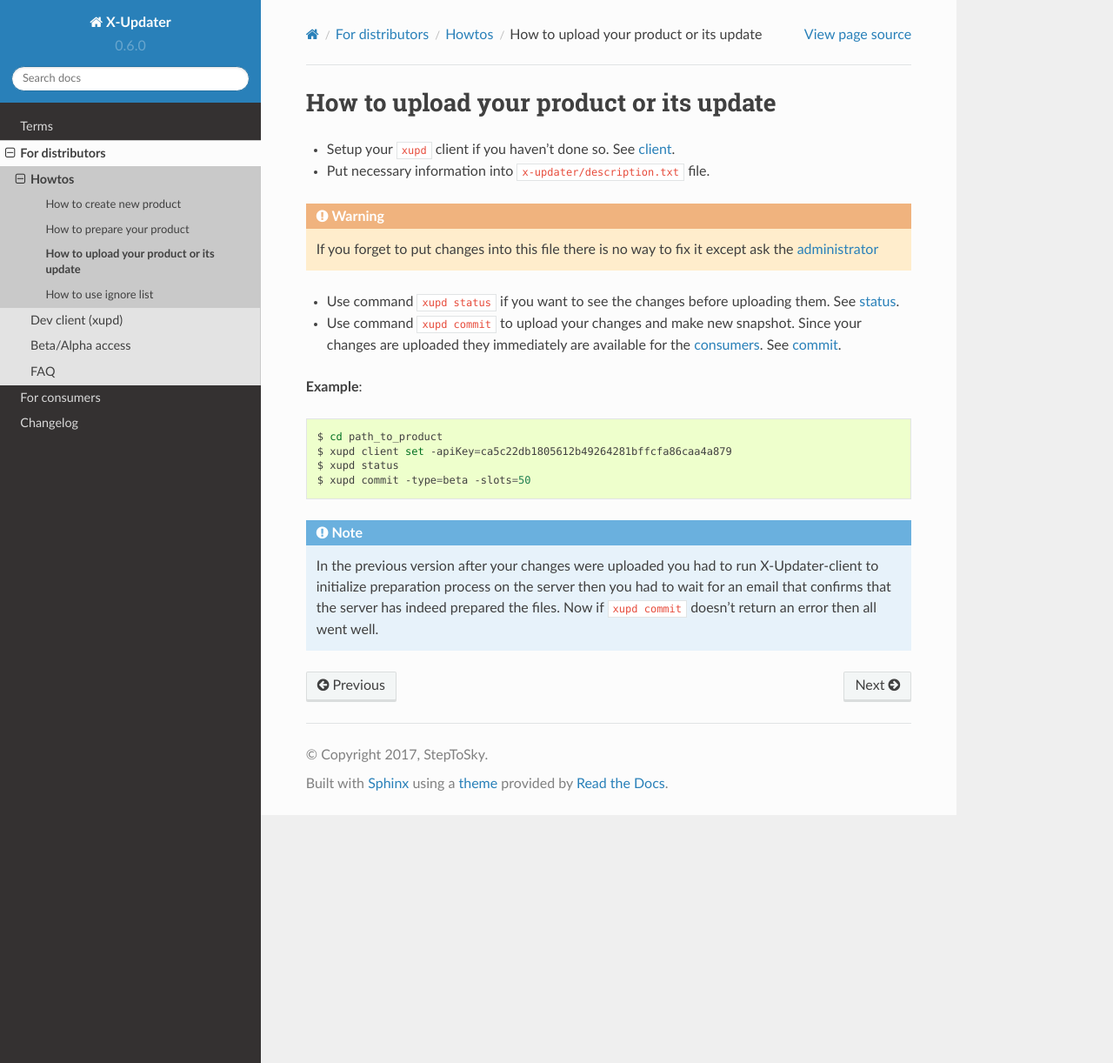
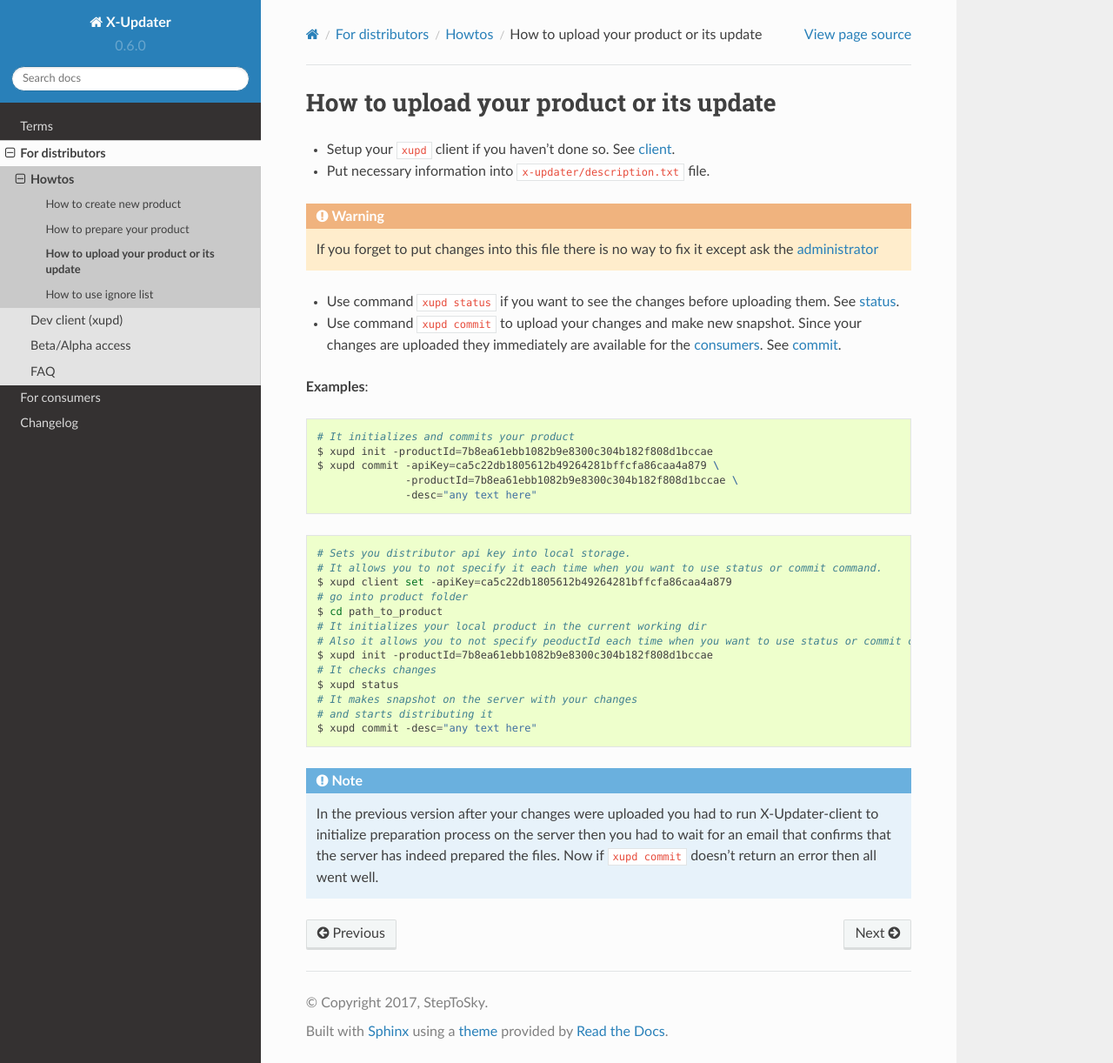
Before and after one commit to steptosky/x-updater-doc, a Sphinx documentation site: the page built from source/for-distributors/howtos/upload-product.rst, in a window 1280 px wide and 1222 px high. Shown: the whole window at 87% size. Built offline with Sphinx 7.4.7 and the Read the Docs theme 2.0.0, drawn with Linux system fonts in a browser that asks for light colours.

Commit message:
Fixed and improved examples

```diff
--- a/source/for-distributors/howtos/upload-product.rst
+++ b/source/for-distributors/howtos/upload-product.rst
@@ -14,14 +14,32 @@
 - Use command ``xupd status`` if you want to see the changes before uploading them. See :ref:`xupd_status`.
 - Use command ``xupd commit`` to upload your changes and make new snapshot. Since your changes are uploaded they immediately are available for the |consumers|. See :ref:`xupd_commit`.
 
-**Example**:
+**Examples**:
 
 .. code-block:: bash
 
+   # It initializes and commits your product
+   $ xupd init -productId=7b8ea61ebb1082b9e8300c304b182f808d1bccae
+   $ xupd commit -apiKey=ca5c22db1805612b49264281bffcfa86caa4a879 \
+                 -productId=7b8ea61ebb1082b9e8300c304b182f808d1bccae \
+                 -desc="any text here"
+
+.. code-block:: bash
+
+   # Sets you distributor api key into local storage.
+   # It allows you to not specify it each time when you want to use status or commit command.
+   $ xupd client set -apiKey=ca5c22db1805612b49264281bffcfa86caa4a879
+   # go into product folder
    $ cd path_to_product
-   $ xupd client set -apiKey=ca5c22db1805612b49264281bffcfa86caa4a879
+   # It initializes your local product in the current working dir
+   # Also it allows you to not specify peoductId each time when you want to use status or commit command.
+   $ xupd init -productId=7b8ea61ebb1082b9e8300c304b182f808d1bccae
+   # It checks changes
    $ xupd status
-   $ xupd commit -type=beta -slots=50
+   # It makes snapshot on the server with your changes
+   # and starts distributing it
+   $ xupd commit -desc="any text here"
+
 
 
 .. note::
```
Also changed, not shown: source/for-distributors/commands/xupd-commit.rst (+9 -9 lines).
